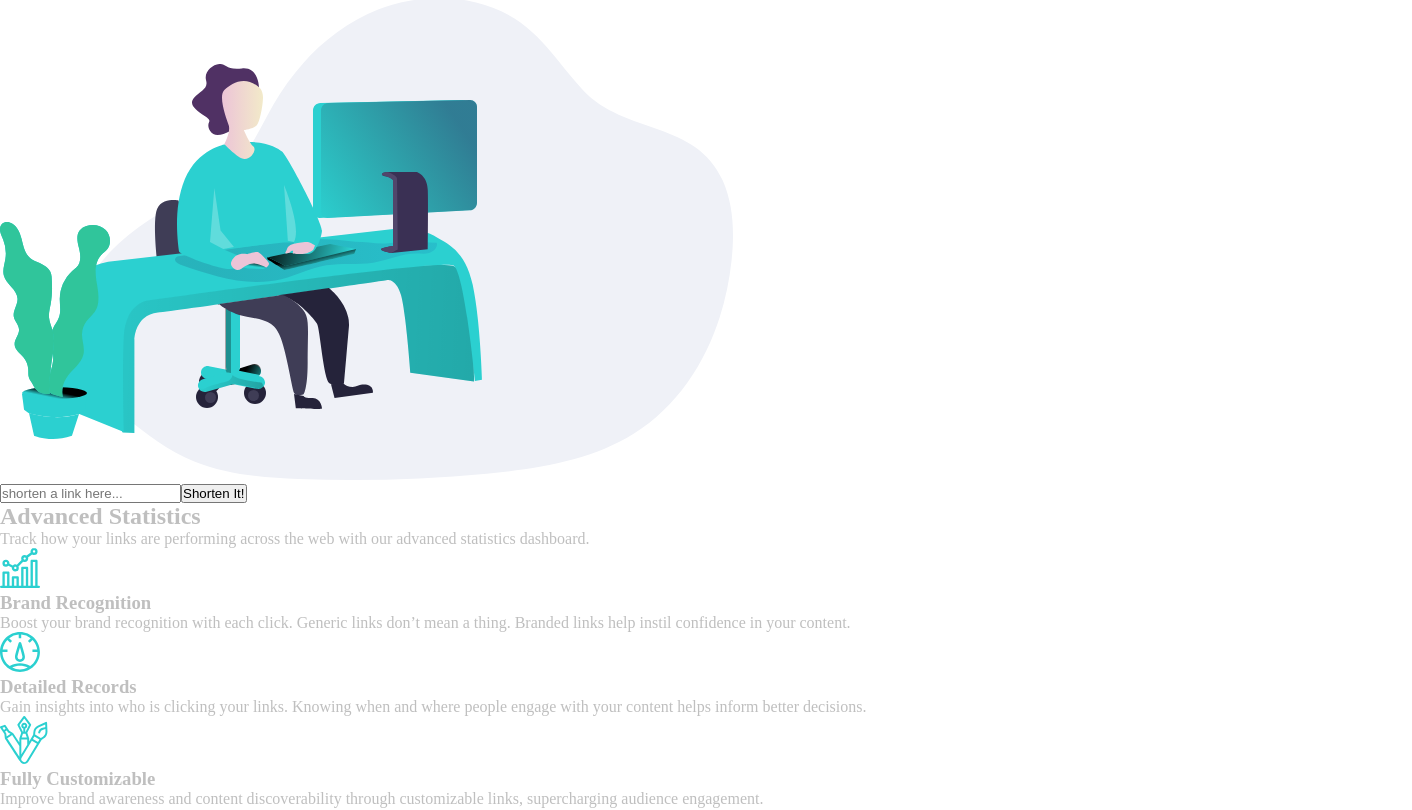
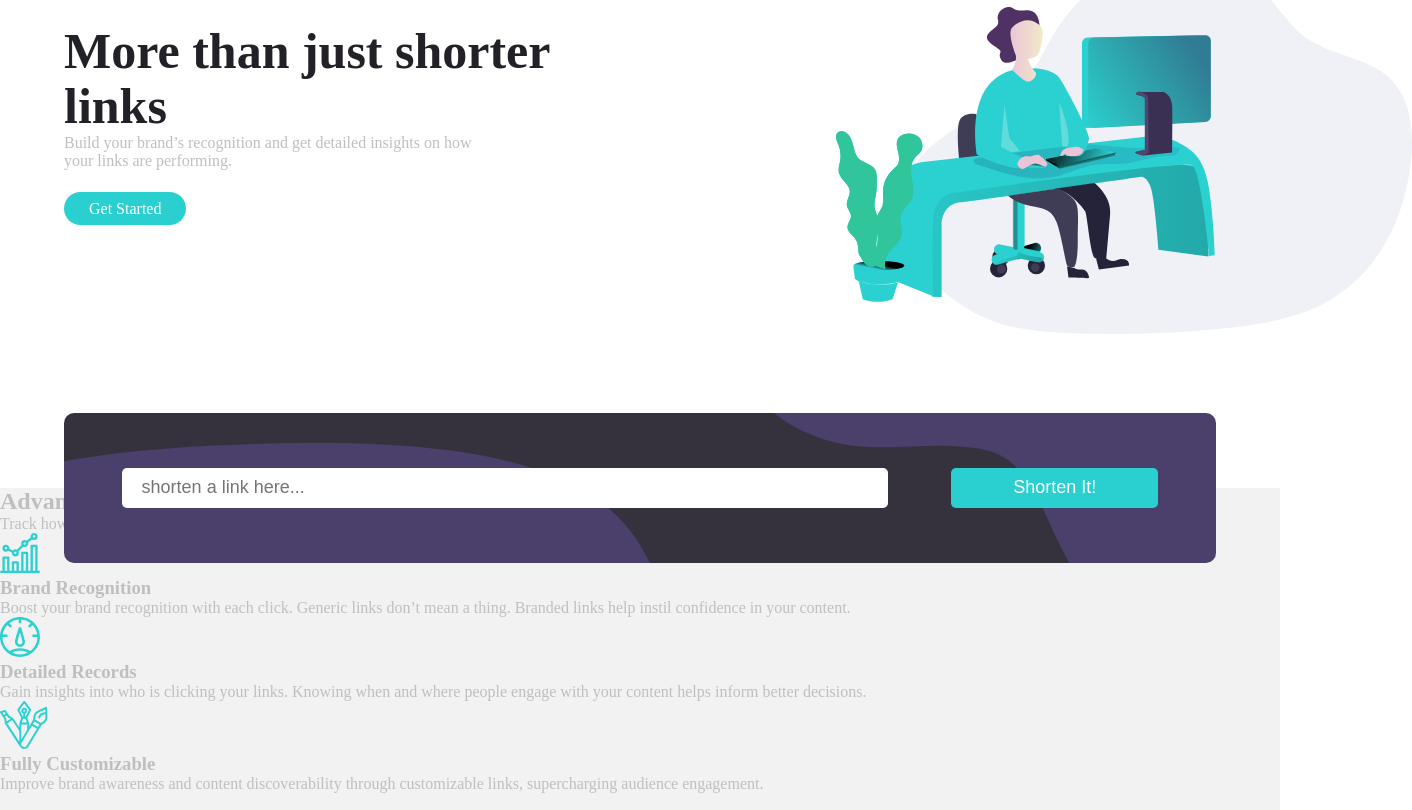
Before and after one commit to mmajudith/url-shortening-api, a React (Create React App) app: page / in a window 1280 px wide. Shown: the part 192-1002 px from the top of the page, 1412 px wide, since content can reach past the window. Built offline with nearby package versions, Linux system fonts and the light colour scheme; a web font is replaced by a local one.

Commit message:
Shorten URL

```diff
--- a/src/components/mainBody/BoostLink.js
+++ b/src/components/mainBody/BoostLink.js
@@ -2,11 +2,11 @@ import React from 'react'
 
 function BoostLink() {
   return (
-    <div>
-      <div>
+    <div className="boost-wrapper">
+
         <h3>Boost your links today</h3>
         <span>Get Started</span>
-      </div>
+
     </div>
   )
 }
--- a/src/components/mainBody/Main.js
+++ b/src/components/mainBody/Main.js
@@ -5,7 +5,7 @@ import BoostLink from './BoostLink'
 
 function MainBody() {
   return (
-    <div>
+    <div className="main-body">
 
       <ShortenForm />
       <TrackLink />
--- a/src/components/mainBody/ShortenForm.js
+++ b/src/components/mainBody/ShortenForm.js
@@ -2,10 +2,17 @@ import React from 'react'
 
 function ShortenForm() {
   return (
-    <div>
+    <div className="form-wrapper">
       <form>
-        <input type="text" placeholder="shorten a link here..."/>
-        <button type="submit">Shorten It!</button>
+        <div className="inputBut-wrapper">
+          <div className="input-wrapper">
+            <input type="text" placeholder="shorten a link here..."/>
+            <p>please add a link</p>
+          </div>
+          <div className="button-wrapper">
+            <button type="submit">Shorten It!</button>
+          </div>
+        </div>
       </form>
     </div>
   )
--- a/src/styles/Variables.scss
+++ b/src/styles/Variables.scss
@@ -12,7 +12,7 @@ $VeryDarkBlue: hsl(255, 11%, 22%);
 $VeryDarkViolet: hsl(260, 8%, 14%);
 
 //measurement
-$width: 90%;
-$height: 100%;
-$margin: auto auto;
+$ninety: 90%;
+$hundred: 100%;
+$auto: auto auto;
 $pointer: pointer;
--- a/src/styles/headerStyle.scss
+++ b/src/styles/headerStyle.scss
@@ -1,10 +1,10 @@
 header{
     width: 100%;
-    height: $height;
-    margin: $margin;
+    height: $hundred;
+    margin: $auto;
     nav{
-        width: $width;
-        height: $height;
+        width: $ninety;
+        height: $hundred;
         margin: 40px auto;
         display: flex;
         flex-direction: row;
@@ -54,4 +54,47 @@ header{
             }
         }
     }
+
+    .heading-wrapper{
+        width: $ninety;
+        height: $hundred;
+        margin: 70px auto;
+        display: flex;
+        flex-direction: row;
+        justify-content: space-between;
+        .heading{
+            width: 50%;
+            height: 100%;
+            margin-top: 6%;
+            h1{
+                color: $VeryDarkViolet;
+                font-size: 50px;
+                width: 85%;
+                line-height: 55px;
+            }
+            p{
+                width: 75%;
+            }
+            .get-started{
+                margin-top: 30px;
+                span{
+                    background-color: $Cyan;
+                    border-radius: 40px;
+                    color: #FFF;
+                    padding: 8px 25px;
+                    &:hover{
+                        cursor: $pointer;
+                        background-color: lighten($Cyan, 30);
+                    }
+                }
+            }
+        }
+        .work-illust-wrapper{
+            width: 50%;
+            margin-right: -17%;
+            .illust{
+                width: 100%;
+            }
+        }
+    }
 }
--- a/src/styles/main/boostLink.scss
+++ b/src/styles/main/boostLink.scss
@@ -0,0 +1,27 @@
+.boost-wrapper{
+    width: 100%;
+    height: $hundred;
+    margin: $auto;
+    height: 170px;
+    margin-top: 100px;
+    background: url(../../images/bg-boost-desktop.svg);
+    background-repeat: no-repeat;
+    background-size: cover;
+    background-color: $VeryDarkBlue;
+    text-align: center;
+    h3{
+        color: #FFF;
+        font-size: 40px;
+        margin-bottom: 20px;
+    }
+    span{
+        background-color: $Cyan;
+        border-radius: 40px;
+        color: #FFF;
+        padding: 8px 25px;
+        &:hover{
+            cursor: $pointer;
+            background-color: lighten($Cyan, 30);
+        }
+    }
+}
--- a/src/styles/main/mainStyle.scss
+++ b/src/styles/main/mainStyle.scss
@@ -0,0 +1,9 @@
+.main-body{
+    width: 100%;
+    height: $hundred;
+    margin: $auto;
+    margin-top: 150px;
+    background-color: lighten($Gray, 20);
+    position: relative;
+
+}
--- a/src/styles/main/shortenForm.scss
+++ b/src/styles/main/shortenForm.scss
@@ -0,0 +1,63 @@
+.form-wrapper{
+    width: 100%;
+    height: $hundred;
+    margin: 50px auto;
+    position: absolute;
+    top: -125px;
+    form{
+        width: $ninety;
+        height: 150px;
+        margin: $auto;
+        background: url(../../images/bg-shorten-desktop.svg);
+        background-size: cover;
+        background-repeat: none;
+        background-color: $VeryDarkBlue;
+        border-radius: 10px;
+        .inputBut-wrapper{
+            width: 90%;
+            height: $hundred;
+            margin: $auto;display: flex;
+            flex-direction: row;
+            justify-content: space-between;
+            .input-wrapper{
+                width: 80%;
+                margin-top: auto;
+                margin-bottom: auto;
+                input{
+                    width: 90%;
+                    height: 40px;
+                    border: none;
+                    outline: none;
+                    padding-left: 20px;
+                    border-radius: 5px;
+                    font-size: 18px;
+                }
+                p{
+                    font-size: 12px;
+                    margin-top: 5px;
+                    color: crimson;
+                    display: none;
+                }
+            }
+            .button-wrapper{
+                width: 20%;
+                margin-top: auto;
+                margin-bottom: auto;
+                button{
+                    background-color: $Cyan;
+                    border: none;
+                    outline: none;
+                    width: 100%;
+                    height: 40px;
+                    border-radius: 5px;
+                    color: #FFF;
+                    font-size: 18px;
+                    &:hover{
+                        cursor: $pointer;
+                        background-color: lighten($Cyan, 30);
+                    }
+                }
+            }
+        }
+    }
+}
```
Also changed, not shown: 2 other files (tests, documents, lock files or other folders).
